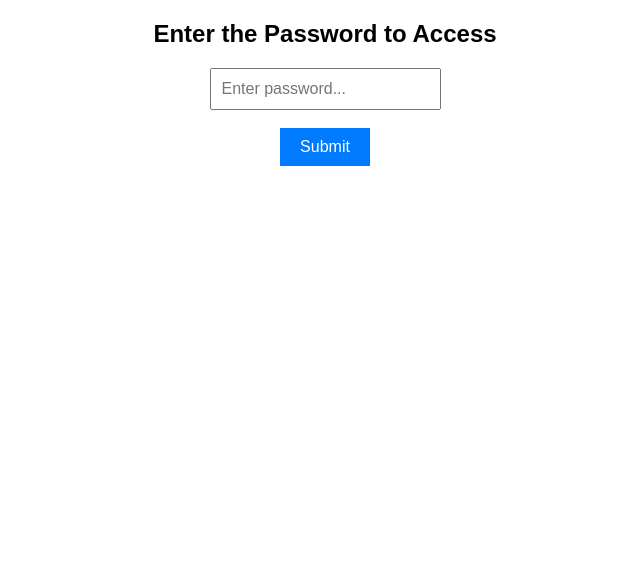
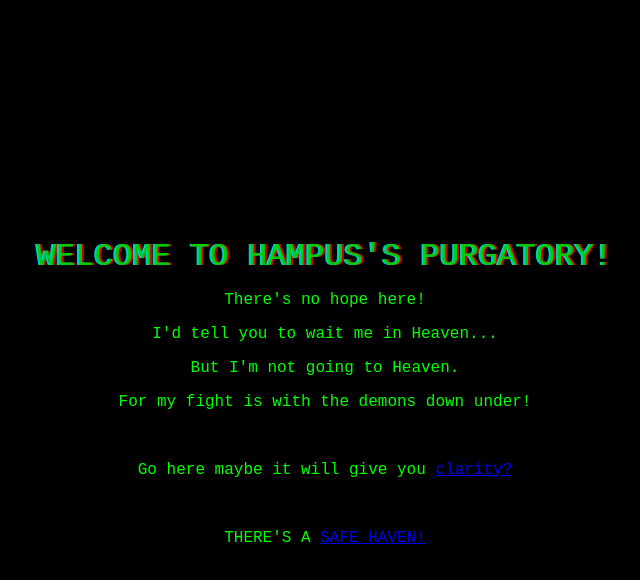
Before and after one commit to BestHampus/HampusHell, a plain HTML site: page index.html in a window 1280 px wide. Shown: the whole page, without its empty margins (315-955 px from the left). Drawn offline with Linux system fonts and the light colour scheme.

Commit message:
index.html

```diff
--- a/index.html
+++ b/index.html
@@ -1,62 +1,162 @@
-
 <!DOCTYPE html>
 <html lang="en">
 <head>
     <meta charset="UTF-8">
     <meta name="viewport" content="width=device-width, initial-scale=1.0">
-    <title>Password Protected Page</title>
+    <title>WELCOME TO HAMPUS'S PURGATORY!</title>
     <style>
         body {
-            font-family: Arial, sans-serif;
+            background-color: #000;
+            color: #00FF00;
+            font-family: 'Courier New', Courier, monospace;
+            display: flex;
+            flex-direction: column;
+            align-items: center;
+            justify-content: center;
+            height: 100vh;
+            margin: 0;
+            overflow: hidden;
+        }
+
+        .vhs-text {
+            position: relative;
+            font-size: 2em;
+            text-shadow:
+                -2px 0 red,
+                2px 0 cyan;
+            animation: flicker 2s infinite;
+        }
+
+        @keyframes flicker {
+            0% {
+                opacity: 1;
+                text-shadow:
+                    -2px 0 red,
+                    2px 0 cyan;
+            }
+            50% {
+                opacity: 0.8;
+                text-shadow:
+                    -2px 0 cyan,
+                    2px 0 red;
+            }
+            100% {
+                opacity: 1;
+                text-shadow:
+                    -2px 0 red,
+                    2px 0 cyan;
+            }
+        }
+
+        .scanlines {
+            position: absolute;
+            top: 0;
+            left: 0;
+            width: 100%;
+            height: 100%;
+            background: repeating-linear-gradient(
+                to bottom,
+                rgba(0, 0, 0, 0) 0px,
+                rgba(0, 0, 0, 0) 2px,
+                rgba(0, 0, 0, 0.1) 3px
+            );
+            pointer-events: none;
+            z-index: 1;
+        }
+
+        .container {
+            position: relative;
+            z-index: 2;
             text-align: center;
-            margin-top: 20px;
         }
-        #password-input {
-            padding: 10px;
-            font-size: 16px;
+
+        .glitch {
+            position: relative;
+            color: lime;
+            font-size: 1.5em;
         }
-        #submit-button {
-            padding: 10px 20px;
-            font-size: 16px;
-            background-color: #007bff;
-            color: white;
-            border: none;
-            cursor: pointer;
+
+        .glitch:before, .glitch:after {
+            content: 'edit this';
+            position: absolute;
+            top: 0;
+            left: 0;
+            width: 100%;
+            height: 100%;
+            opacity: 0.8;
+            clip: rect(0, 900px, 0, 0);
+        }
+
+        .glitch:before {
+            left: 2px;
+            text-shadow: -2px 0 red;
+            animation: glitch 2s infinite linear alternate-reverse;
+        }
+
+        .glitch:after {
+            left: -2px;
+            text-shadow: -2px 0 blue;
+            animation: glitch 2s infinite linear alternate-reverse;
+        }
+
+        @keyframes glitch {
+            0% {
+                clip: rect(44px, 450px, 56px, 0);
+                transform: skew(0.3deg);
+            }
+            10% {
+                clip: rect(30px, 9999px, 70px, 0);
+                transform: skew(0.8deg);
+            }
+            20% {
+                clip: rect(44px, 9999px, 76px, 0);
+                transform: skew(0.5deg);
+            }
+            30% {
+                clip: rect(66px, 450px, 90px, 0);
+                transform: skew(0.6deg);
+            }
+            40% {
+                clip: rect(22px, 9999px, 52px, 0);
+                transform: skew(0.1deg);
+            }
+            50% {
+                clip: rect(20px, 9999px, 30px, 0);
+                transform: skew(0.3deg);
+            }
+            60% {
+                clip: rect(40px, 9999px, 80px, 0);
+                transform: skew(0.7deg);
+            }
+            70% {
+                clip: rect(50px, 450px, 70px, 0);
+                transform: skew(0.2deg);
+            }
+            80% {
+                clip: rect(40px, 9999px, 60px, 0);
+                transform: skew(0.6deg);
+            }
+            90% {
+                clip: rect(30px, 9999px, 50px, 0);
+                transform: skew(0.4deg);
+            }
+            100% {
+                clip: rect(44px, 450px, 56px, 0);
+                transform: skew(0.3deg);
+            }
         }
     </style>
 </head>
 <body>
-    <h2>Enter the Password to Access</h2>
-    <input type="password" id="password-input" placeholder="Enter password...">
-    <br><br>
-    <button id="submit-button">Submit</button>
-
-    <script>
-        // Define your correct password here (keep it secure and don't expose it directly in the script)
-        const correctPassword = "1703"; // Replace with your actual password
-
-        // Select elements
-        const passwordInput = document.getElementById('password-input');
-        const submitButton = document.getElementById('submit-button');
-
-        // Add click event listener to submit button
-        submitButton.addEventListener('click', function() {
-            const enteredPassword = passwordInput.value.trim(); // Trim to remove leading/trailing spaces
-
-            // Check if entered password matches the correct password
-            if (enteredPassword === correctPassword) {
-                window.location.href = 'https://besthampus.github.io/Terminal'; // Redirect to the desired URL
-            } else {
-                alert('Incorrect password! Please try again.'); // Alert for incorrect password (you can change this to a more styled message)
-            }
-        });
-
-        // Optionally, you can also allow pressing Enter key to submit the form
-        passwordInput.addEventListener('keyup', function(event) {
-            if (event.key === 'Enter') {
-                submitButton.click();
-            }
-        });
-    </script>
+    <div class="scanlines"></div>
+    <div class="container">
+        <div class="vhs-text">WELCOME TO HAMPUS'S PURGATORY!</div>
+                <p>There's no hope here!</p>
+                <p>I'd tell you to wait me in Heaven...</p>
+                <p>But I'm not going to Heaven.</p>
+                <p>For my fight is with the demons down under!</p><br>
+                <p>Go here maybe it will give you <a href="https://besthampus.github.io/C/">clarity?</a></p><br>
+<p>THERE'S A <a href="https://besthampus.github.io/TheWorldOfHampus/">SAFE HAVEN!</a></p>
+    </div>
 </body>
 </html>
```
